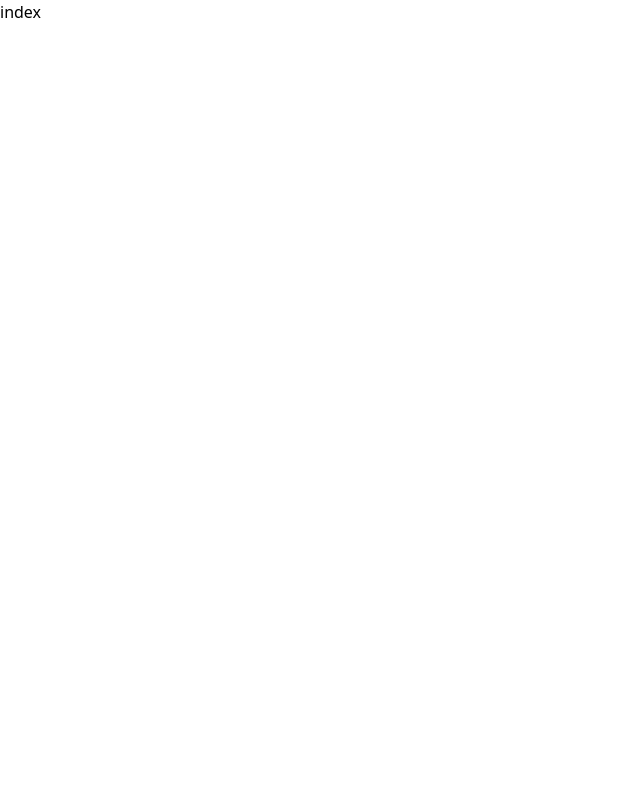
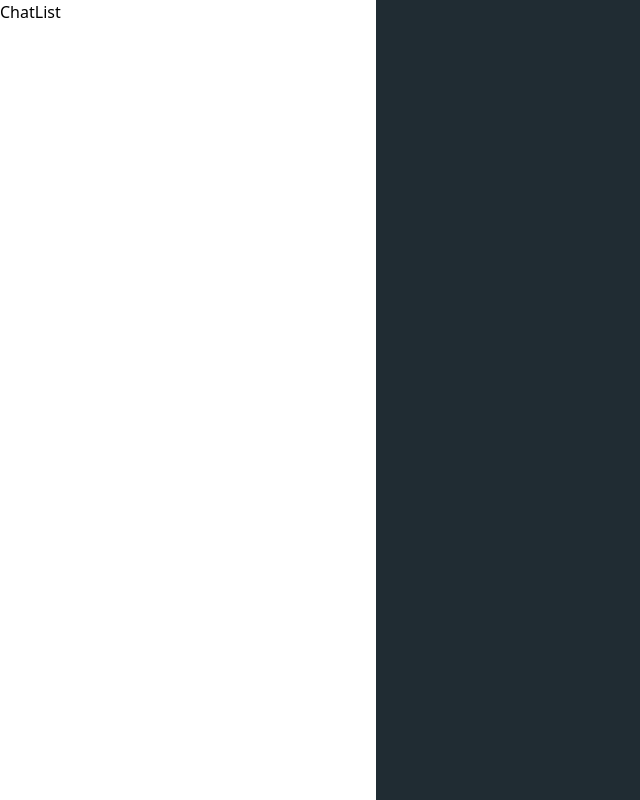
Before and after one commit to AliveBeing/vartalap, a Next.js app in the folder client/: page / in a window 1280 px wide. Shown: the whole page, without its empty margins (0-640 px from the left). Built offline with nearby package versions, Linux system fonts and the light colour scheme.

Commit message:
created empty component

```diff
--- a/client/src/components/Empty.jsx
+++ b/client/src/components/Empty.jsx
@@ -1,7 +1,12 @@
+import Image from "next/image";
 import React from "react";
 
 function Empty() {
-  return <div>Empty</div>;
+  return (
+    <div className="border-conversation-border border-1 w-full bg-panel-header-background flex flex-col items-center h-[100vh] border-b-icon-green justify-center">
+      <Image src="/whatsapp.gif" alt="Whatsapp" height={300} width={300} />
+    </div>
+  );
 }
 
 export default Empty;
--- a/client/src/components/Main.jsx
+++ b/client/src/components/Main.jsx
@@ -1,7 +1,16 @@
 import React from "react";
+import ChatList from "./Chatlist/ChatList";
+import Empty from "./Empty";
 
 function Main() {
-  return <div>Main</div>;
+  return (
+    <>
+      <div className="grid grid-cols-main h-screen w-screen max-h-screen max-w-screen">
+        <ChatList />
+        <Empty />
+      </div>
+    </>
+  );
 }
 
 export default Main;
--- a/client/src/pages/index.jsx
+++ b/client/src/pages/index.jsx
@@ -1,7 +1,8 @@
+import Main from "@/components/Main";
 import React from "react";
 
 function index() {
-  return <div>index</div>;
+  return <Main />;
 }
 
 export default index;
```
